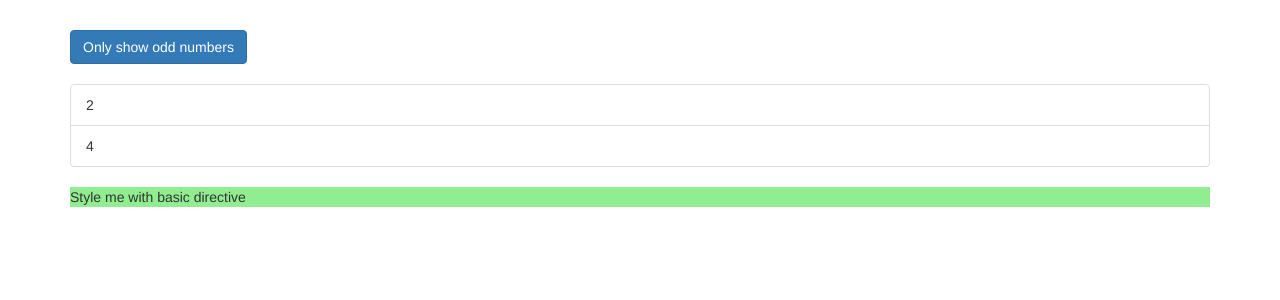
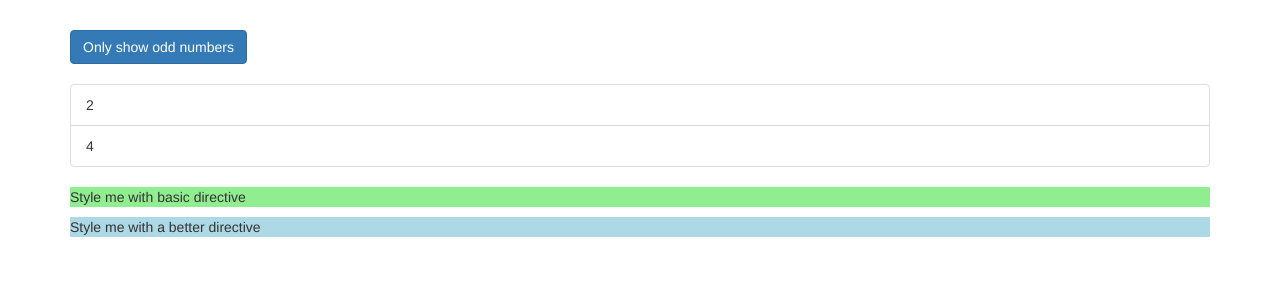
Before and after one commit to KateGordin/angular-directives, an Angular app: page / in a window 1280 px wide. Shown: the top 300 px of the page. Built offline with nearby package versions, Linux system fonts and the light colour scheme.

Commit message:
Use the Renderer

```diff
--- a/src/app/app.component.html
+++ b/src/app/app.component.html
@@ -29,6 +29,7 @@
 <!--        <p>Only odd</p>-->
 <!--      </ng-template>-->
       <p appBasicHighlight>Style me with basic directive</p>
+      <p appBetterHighlight>Style me with a better directive</p>
     </div>
   </div>
 </div>
--- a/src/app/app.module.ts
+++ b/src/app/app.module.ts
@@ -5,11 +5,13 @@ import { FormsModule } from '@angular/forms';
 
 import { AppComponent } from './app.component';
 import {BasicHighlightDirective} from "./basic-highlight/basic-highlight.directive";
+import { BetterHighlightDirective } from './better-highlight/better-highlight.directive';
 
 @NgModule({
   declarations: [
     AppComponent,
-    BasicHighlightDirective
+    BasicHighlightDirective,
+    BetterHighlightDirective
   ],
   imports: [
     BrowserModule,
--- /dev/null
+++ b/src/app/better-highlight/better-highlight.directive.ts
@@ -0,0 +1,14 @@
+import {Directive, ElementRef, OnInit, Renderer2} from "@angular/core";
+
+@Directive({
+  selector: '[appBetterHighlight]'
+})
+
+export class BetterHighlightDirective implements OnInit {
+  constructor(private elRef: ElementRef, private renderer: Renderer2) {
+  }
+
+  ngOnInit() {
+    this.renderer.setStyle(this.elRef.nativeElement, 'background-color', 'lightblue')
+  }
+}
```
